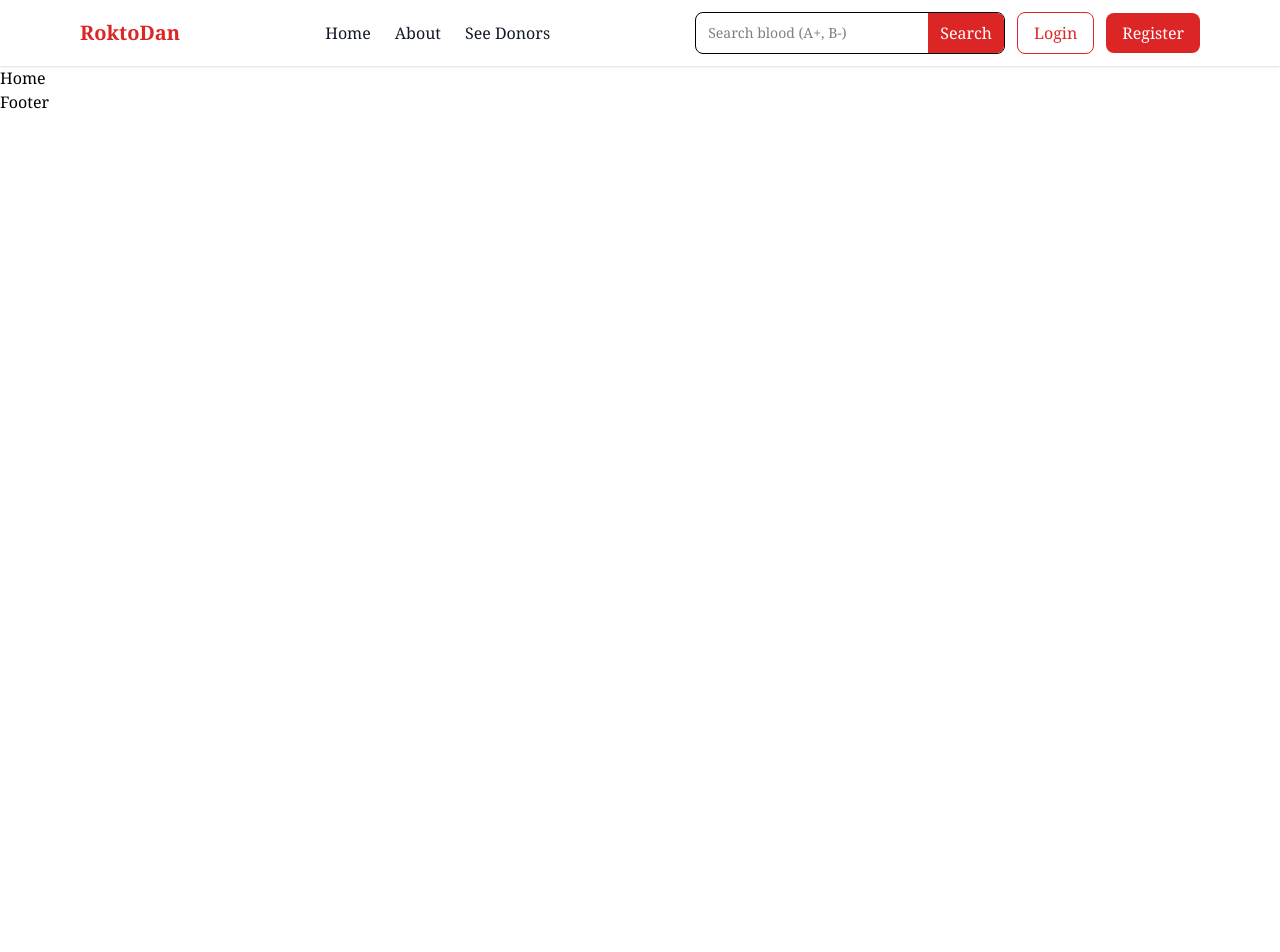
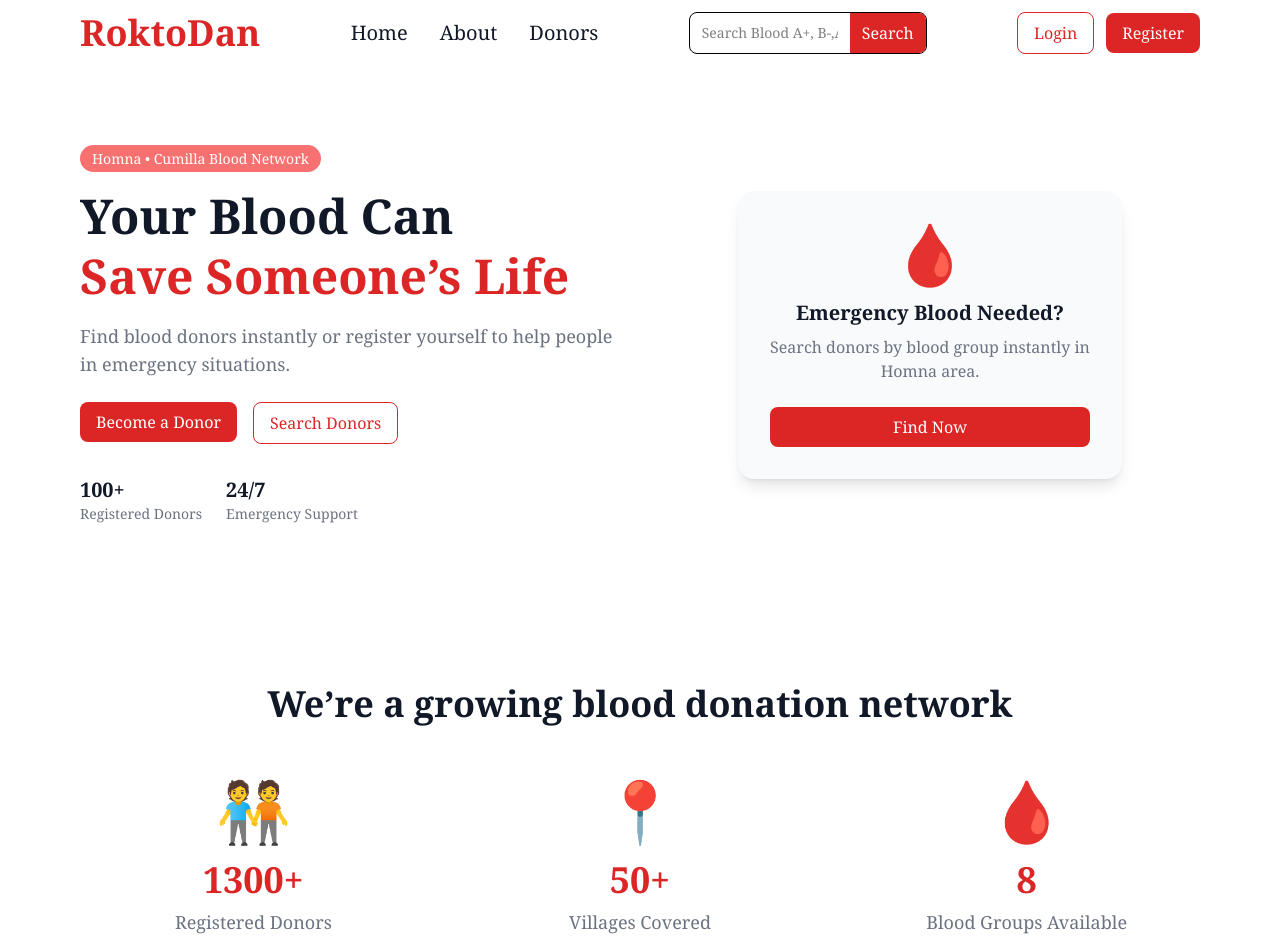
Before and after one commit to md-samrat/roktodan-bd, a Next.js app: page / in a window 1280 px wide. Shown: the top 952 px of the page. Before the commit the page ends 800 px from the top, so only its background shows below. Built offline with nearby package versions, Linux system fonts and the light colour scheme.

Commit message:
update styles

```diff
--- a/src/app/page.tsx
+++ b/src/app/page.tsx
@@ -1,8 +1,11 @@
+import Hero from "@/components/Hero/Hero";
+import Stats from "@/components/Stats/Stats";
 
 export default function Home() {
   return (
-    <div className="text-primary">
-      Home
+    <div>
+      <Hero></Hero>
+      <Stats></Stats>
     </div>
   );
 }
--- /dev/null
+++ b/src/components/Hero/Hero.tsx
@@ -0,0 +1,84 @@
+import Link from "next/link";
+
+export default function Hero() {
+  return (
+    <section className="w-full bg-white py-20">
+      <div className="max-w-6xl mx-auto px-4">
+
+        <div className="grid md:grid-cols-2 gap-10 items-center">
+
+          {/* 🧠 Left Content */}
+          <div>
+            <span className="text-sm px-3 py-1 rounded-full bg-[var(--color-secondary)] text-white">
+              Homna • Cumilla Blood Network
+            </span>
+
+            <h1 className="mt-4 text-4xl md:text-5xl font-bold text-[var(--color-text-main)] leading-tight">
+              Your Blood Can <br />
+              <span className="text-[var(--color-primary)]">Save Someone’s Life</span>
+            </h1>
+
+            <p className="mt-4 text-[var(--color-text-soft)] text-lg">
+              Find blood donors instantly or register yourself to help people in emergency situations.
+            </p>
+
+            {/* 🎯 Buttons */}
+            <div className="mt-6 flex gap-4">
+              <Link href="/register">
+                <button className="btn-primary">
+                  Become a Donor
+                </button>
+              </Link>
+
+              <Link href="/donors">
+                <button className="px-4 py-2 border border-[var(--color-primary)] text-[var(--color-primary)] rounded-lg hover:bg-[var(--color-primary)] hover:text-white transition">
+                  Search Donors
+                </button>
+              </Link>
+            </div>
+
+            {/* ⚡ small stats */}
+            <div className="mt-8 flex gap-6 text-sm text-[var(--color-text-soft)]">
+              <div>
+                <p className="text-xl font-bold text-[var(--color-text-main)]">100+</p>
+                <p>Registered Donors</p>
+              </div>
+
+              <div>
+                <p className="text-xl font-bold text-[var(--color-text-main)]">24/7</p>
+                <p>Emergency Support</p>
+              </div>
+
+
+            </div>
+          </div>
+
+          {/* 🖼️ Right Visual Card */}
+          <div className="flex justify-center">
+            <div className="w-full max-w-sm bg-[var(--color-bg)] rounded-2xl shadow-lg p-8 text-center">
+
+              <div className="text-6xl">🩸</div>
+
+              <h2 className="mt-4 text-xl font-bold text-[var(--color-text-main)]">
+                Emergency Blood Needed?
+              </h2>
+
+              <p className="mt-2 text-[var(--color-text-soft)]">
+                Search donors by blood group instantly in Homna area.
+              </p>
+
+              <Link href="/donors">
+                <button className="mt-6 w-full btn-primary">
+                  Find Now
+                </button>
+              </Link>
+
+            </div>
+          </div>
+
+        </div>
+
+      </div>
+    </section>
+  );
+}
--- a/src/components/Navbar/Navbar.tsx
+++ b/src/components/Navbar/Navbar.tsx
@@ -12,7 +12,6 @@ export default function Navbar() {
     e.preventDefault();
     if (!search.trim()) return;
 
-    // redirect to donors page with query
     router.push(`/donors?group=${search}`);
     setSearch("");
   };
@@ -21,53 +20,73 @@ export default function Navbar() {
     <nav className="w-full bg-white shadow-sm">
       <div className="max-w-6xl mx-auto px-4 py-3 flex items-center justify-between">
 
-        {/* 🔴 Logo */}
-        <h1 className="text-xl font-bold text-[var(--color-primary)]">
+        {/* 🔵 Logo */}
+        <h1 className="text-2xl md:text-4xl font-bold text-[var(--color-primary)] whitespace-nowrap">
           RoktoDan
         </h1>
 
-        {/* 📚 Menu */}
-        <div className="hidden md:flex items-center gap-6 text-[var(--color-text-main)] font-medium">
+        {/* 📚 Menu (desktop only) */}
+        <div className="hidden md:flex items-center gap-8 text-[var(--color-text-main)] font-medium text-lg md:text-xl">
           <Link href="/">Home</Link>
           <Link href="/about">About</Link>
-          <Link href="/donors">See Donors</Link>
+          <Link href="/donors">Donors</Link>
         </div>
 
-        {/* 🔍 Search + Actions */}
-        <div className="flex items-center gap-3">
-
-          {/* 🔍 Search Box */}
-          <form onSubmit={handleSearch} className="hidden md:flex items-center border rounded-lg overflow-hidden">
+        {/* 🔍 Search (desktop only, centered feel) */}
+        <form
+          onSubmit={handleSearch}
+          className="hidden md:flex items-center border rounded-lg overflow-hidden"
+        >
           <input
             type="text"
-              placeholder="Search blood (A+, B-)"
+            placeholder="Search Blood A+, B-,AB+"
             value={search}
             onChange={(e) => setSearch(e.target.value)}
-              className="px-3 py-2 outline-none text-sm"
+            className="px-3 py-2 outline-none text-sm w-40"
           />
           <button
             type="submit"
-              className="bg-[var(--color-primary)] text-white px-3 py-2"
+            className="bg-[var(--color-primary)] text-white px-3 py-2 text-md"
           >
             Search
           </button>
         </form>
 
-          {/* Login */}
+        {/* 🔐 Actions (desktop only) */}
+        <div className="hidden md:flex items-center gap-3">
           <Link href="/login">
             <button className="px-4 py-2 border border-[var(--color-primary)] text-[var(--color-primary)] rounded-lg hover:bg-[var(--color-secondary)] hover:text-white transition">
               Login
             </button>
           </Link>
 
-          {/* Register */}
           <Link href="/register">
             <button className="btn-primary">
               Register
             </button>
           </Link>
+        </div>
 
-        </div>
+        {/* 📱 Mobile Search (only mobile) */}
+        <form
+          onSubmit={handleSearch}
+          className="flex md:hidden items-center border rounded-lg overflow-hidden ml-3 w-full max-w-[160px]"
+        >
+          <input
+            type="text"
+            placeholder="Search Blood"
+            value={search}
+            onChange={(e) => setSearch(e.target.value)}
+            className="px-2 py-2 outline-none text-sm w-full"
+          />
+          <button
+            type="submit"
+            className="bg-[var(--color-primary)] text-white px-2 py-2 text-sm"
+          >
+            Search
+          </button>
+        </form>
+
       </div>
     </nav>
   );
--- /dev/null
+++ b/src/components/Stats/Stats.tsx
@@ -0,0 +1,57 @@
+export default function Stats() {
+  return (
+    <section className="w-full bg-white py-20">
+      <div className="max-w-6xl mx-auto px-4 text-center">
+
+        {/* Heading */}
+        <h2 className="text-3xl md:text-4xl font-bold text-[var(--color-text-main)]">
+          We’re a growing blood donation network
+        </h2>
+
+        {/* Stats Grid */}
+        <div className="mt-14 grid grid-cols-1 md:grid-cols-3 gap-10">
+
+          {/* Donors */}
+          <div className="flex flex-col items-center">
+            <div className="text-6xl">🧑‍🤝‍🧑</div>
+
+            <p className="mt-5 text-4xl font-extrabold text-[var(--color-primary)]">
+              1300+
+            </p>
+
+            <p className="mt-2 text-lg text-[var(--color-text-soft)]">
+              Registered Donors
+            </p>
+          </div>
+
+          {/* Village */}
+          <div className="flex flex-col items-center">
+            <div className="text-6xl">📍</div>
+
+            <p className="mt-5 text-4xl font-extrabold text-[var(--color-primary)]">
+              50+
+            </p>
+
+            <p className="mt-2 text-lg text-[var(--color-text-soft)]">
+              Villages Covered
+            </p>
+          </div>
+
+          {/* Blood Groups */}
+          <div className="flex flex-col items-center">
+            <div className="text-6xl">🩸</div>
+
+            <p className="mt-5 text-4xl font-extrabold text-[var(--color-primary)]">
+              8
+            </p>
+
+            <p className="mt-2 text-lg text-[var(--color-text-soft)]">
+              Blood Groups Available
+            </p>
+          </div>
+
+        </div>
+      </div>
+    </section>
+  );
+}
```
Lines whose indentation alone changed are shown as unchanged.
